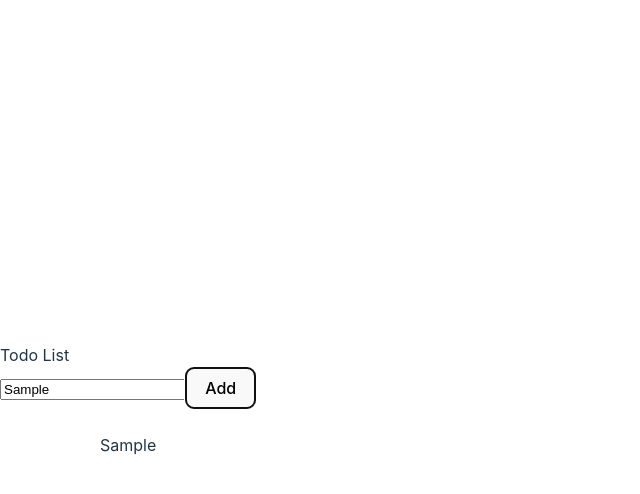
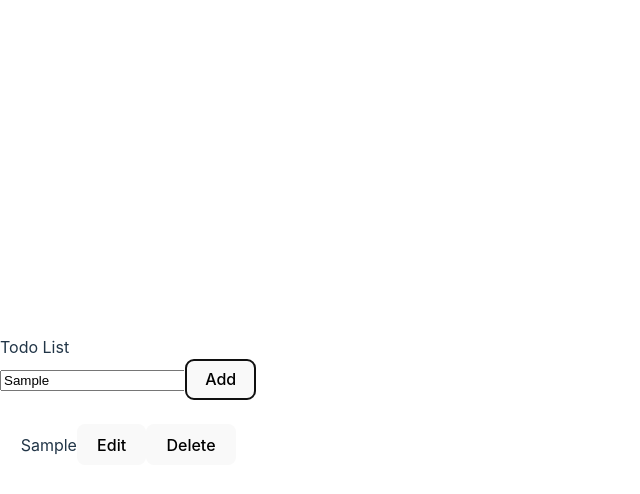
Before and after one commit to suwat16/react-todo-list, a React (Vite) app: page / in a window 1280 px wide. Both pictures are taken after typing "Sample" into the empty fields and a click on the button "Add". Shown: the top 494 px of the page, without its empty margins (0-640 px from the left). Built offline with nearby package versions, Linux system fonts and the light colour scheme; the HTML template or start-up script is replaced by a standard one.

Commit message:
Add TodoList component to App.tsx

```diff
--- a/src/App.tsx
+++ b/src/App.tsx
@@ -1,5 +1,6 @@
 import { useState } from "react";
 import InputTodo from "./components/input-todo";
+import TodoList from "./components/todo-list";
 
 export interface ITodo {
   index: number;
@@ -26,13 +27,7 @@ function App() {
       }}
     >
       <InputTodo getInputSubmit={onTodoInput} />
-      <br />
-      {todoList.map((todo) => (
-        <div key={todo.index}>
-          <span>{todo.todoValue}</span>
-        </div>
-      ))}
-      {/* <TodoList todoList={todoList} /> */}
+      <TodoList todoList={todoList} />
     </div>
   );
 }
--- a/src/components/input-todo.tsx
+++ b/src/components/input-todo.tsx
@@ -12,7 +12,6 @@ const InputTodo = ({
   const handleSubmit = (e: React.FormEvent) => {
     e.preventDefault();
     getInputSubmit(inputRefs.current["todoInput"]?.value || "");
-    // onTodoInput(todoInput);
   };
 
   return (
--- a/src/components/todo-list.tsx
+++ b/src/components/todo-list.tsx
@@ -1,11 +1,14 @@
-const TodoList = ({ todoList }: { todoList: string[] }) => {
+import { ITodo } from "../App";
+
+const TodoList = ({ todoList }: { todoList: ITodo[] }) => {
   return (
     <div>
-      {todoList.map((todoValue, index) => (
-        <div key={index + 1} >
-            {todoValue}
-            <button onClick={() => console.log('Edit')}>Edit</button>
-            <button onClick={() => console.log('Delete')}>Delete</button>
+      <br />
+      {todoList.map((todo) => (
+        <div key={todo.index}>
+          {todo.todoValue}
+          <button onClick={() => console.log("Edit")}>Edit</button>
+          <button onClick={() => console.log("Delete")}>Delete</button>
         </div>
       ))}
     </div>
```
